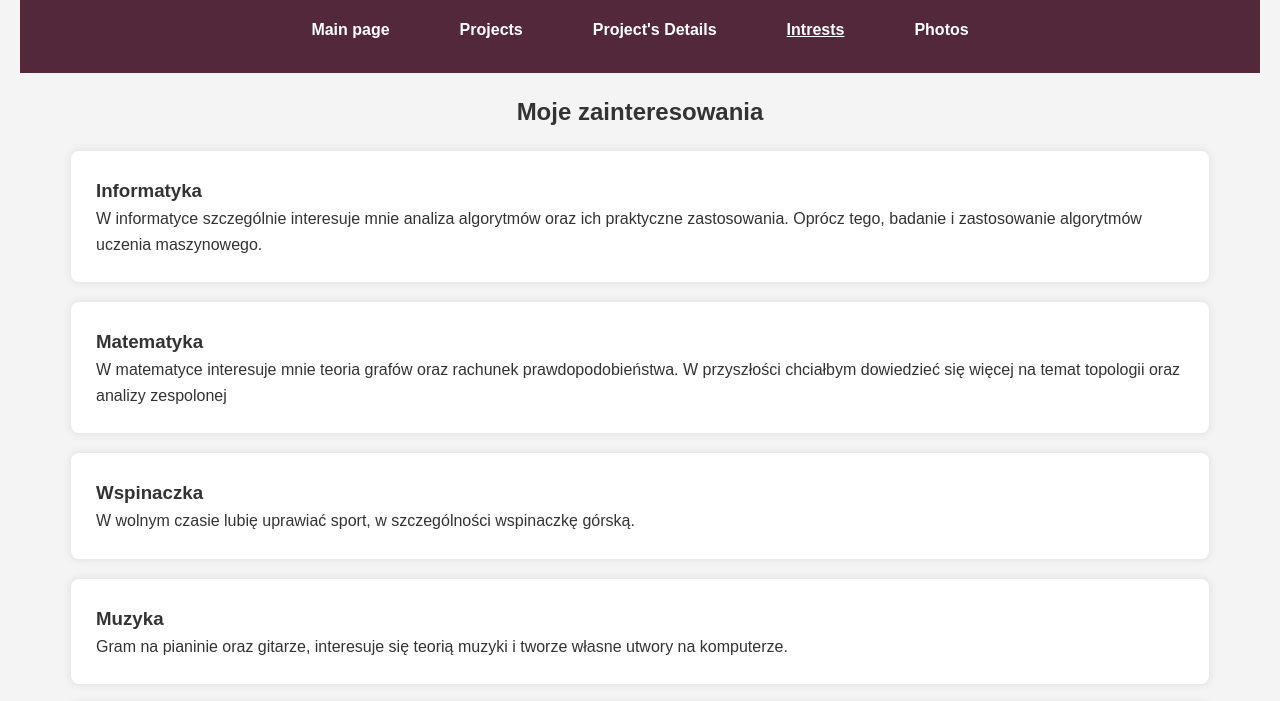
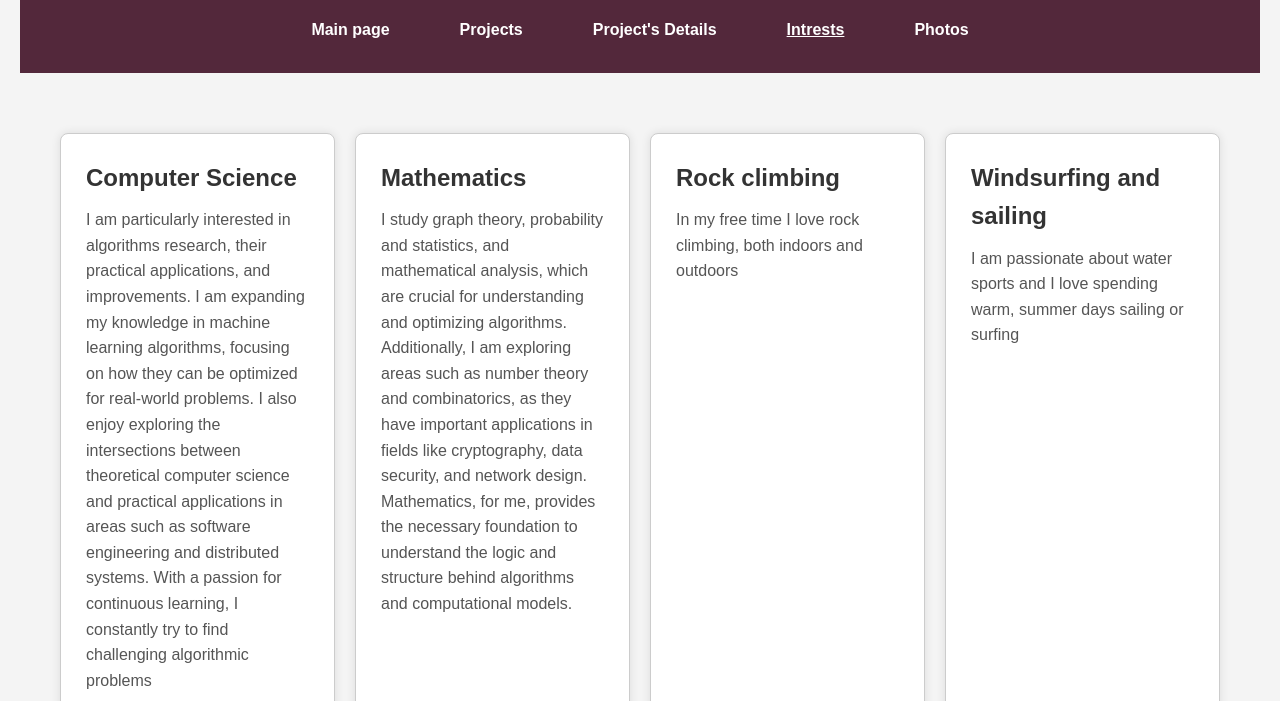
Before and after one commit to rrubaszek/WebPage, a plain HTML site: page intrests.html in a window 1280 px wide. Shown: the part 94-795 px from the top of the page. Drawn offline with Linux system fonts and the light colour scheme.

Commit message:
changed intrests view

```diff
--- a/intrests.html
+++ b/intrests.html
@@ -20,43 +20,46 @@
         </nav>
     </header>
 
-    <main>
         <section class="myintrests">
-            <h2>Moje zainteresowania</h2>
 
             <article class="intrest">
                 <div class="intrest-info">
-                    <h3>Informatyka</h3>
-                    <p>W informatyce szczególnie interesuje mnie analiza algorytmów oraz ich praktyczne zastosowania. Oprócz tego, badanie i zastosowanie algorytmów uczenia maszynowego.
+                    <h3>Computer Science</h3>
+                    <p>
+                        I am particularly interested in algorithms research, their practical applications, and improvements.
+                        I am expanding my knowledge in machine learning algorithms, focusing on how they can be optimized for real-world problems.
+                        I also enjoy exploring the intersections between theoretical computer science and practical applications in
+                        areas such as software engineering and distributed systems. With a passion for continuous learning, I constantly try to find challenging algorithmic problems
                     </p>
                 </div>
             </article>
 
             <article class="intrest">
                 <div class="intrest-info">
-                    <h3>Matematyka</h3>
-                    <p>W matematyce interesuje mnie teoria grafów oraz rachunek prawdopodobieństwa. W przyszłości chciałbym dowiedzieć się więcej na temat topologii oraz analizy zespolonej</p>
+                    <h3>Mathematics</h3>
+                    <p>
+                        I study graph theory, probability and statistics, and mathematical analysis, which are crucial for
+                        understanding and optimizing algorithms. Additionally, I am exploring areas such as number theory and combinatorics, as they have important applications in fields like cryptography, data security, and network design. Mathematics, for me, provides the necessary foundation to understand the logic
+                        and structure behind algorithms and computational models.
+                    </p>
                 </div>
             </article>
 
             <article class="intrest">
                 <div class="intrest-info">
-                    <h3>Wspinaczka</h3>
-                    <p>W wolnym czasie lubię uprawiać sport, w szczególności wspinaczkę górską.</p>
+                    <h3>Rock climbing</h3>
+                    <p>
+                        In my free time I love rock climbing, both indoors and outdoors
+                    </p>
                 </div>
             </article>
 
             <article class="intrest">
                 <div class="intrest-info">
-                    <h3>Muzyka</h3>
-                    <p>Gram na pianinie oraz gitarze, interesuje się teorią muzyki i tworze własne utwory na komputerze.</p>
-                </div>
-            </article>
-
-            <article class="intrest">
-                <div class="intrest-info">
-                    <h3>Windsurfing i żeglarstwo</h3>
-                    <p>Od wielu lat każdy ciepły weekend spędzam nad wodą, surfując lub żeglując ze znajomymi.</p>
+                    <h3>Windsurfing and sailing</h3>
+                    <p>
+                        I am passionate about water sports and I love spending warm, summer days sailing or surfing
+                    </p>
                 </div>
             </article>
         </section>
--- a/style.css
+++ b/style.css
@@ -138,10 +138,42 @@ ul li {
 }
 
 /* ====== SEKCJA ZAINTERESOWAŃ ====== */
+
+/* Main section styling */
 .myintrests {
-    padding: 20px;
-    max-width: 95%;
-    margin: auto;
+    display: flex;
+    justify-content: space-between;
+    gap: 20px;
+    flex-wrap: wrap;
+    padding: 40px;
+}
+
+/* Individual interest box styling */
+.intrest {
+    border: 1px solid #ccc;
+    flex: 1;
+    margin: 10px;
+    padding: 10px;
+    box-shadow: 0 4px 8px rgba(0, 0, 0, 0.1);
+    background-color: #fff;
+    transition: transform 0.3s ease-in-out;
+}
+
+.intrest:hover {
+    transform: translateY(-10px);
+}
+
+.intrest-info h3 {
+    color: #333;
+    font-size: 1.5em;
+    margin-bottom: 10px;
+}
+
+.intrest-info p {
+    color: #555;
+    line-height: 1.6;
+    font-size: 1em;
+    margin: 0;
 }
 
 .intrest {
@@ -155,7 +187,7 @@ ul li {
 
 .intrest-info {
     padding: 10px;
-}
+} */
 
 /* ====== SEKCJA ZDJĘĆ ===== */
 .gallery {
```
Also changed, not shown: detailedProjects.html (+13 -7 lines), photos.html (+4 -3 lines), projects.html (+20 -9 lines).
